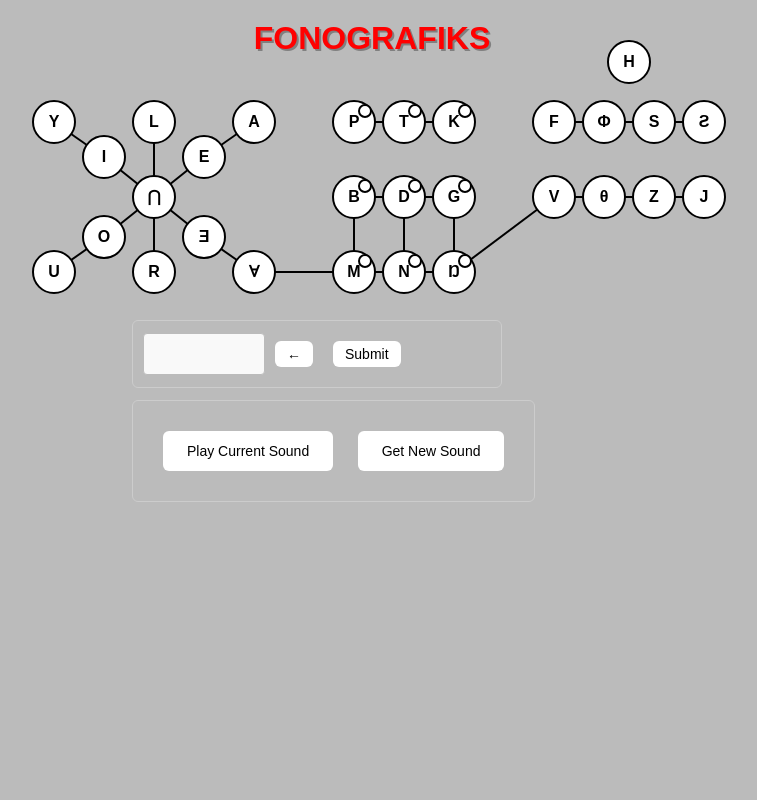
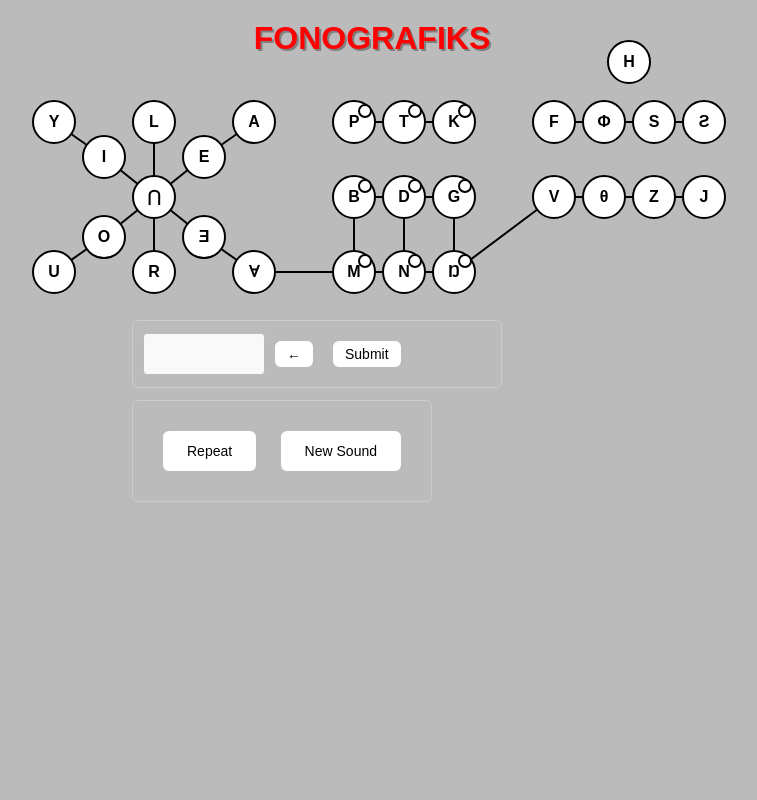
Before and after one commit to jfeinbaum/fono, a Flask app: page / in a window 1280 px wide. Shown: the whole page, without its empty margins (268-1025 px from the left). Run offline with Flask 3, Linux system fonts and the light colour scheme; parts of the project's set-up code (start-up, migrations or seed data) failed here and were passed over.

Commit message:
rename buttons

```diff
--- a/templates/index.html
+++ b/templates/index.html
@@ -172,8 +172,8 @@
     </div>
 
     <div id="button-container">
-        <button id="playBtn" onclick="handlePlaySoundBtn()">Play Current Sound</button>
-        <button id="newSoundBtn" onclick="handleNewSoundBtn()">Get New Sound</button>
+        <button id="playBtn" onclick="handlePlaySoundBtn()">Repeat</button>
+        <button id="newSoundBtn" onclick="handleNewSoundBtn()">New Sound</button>
     </div>
 
     <script>
```
